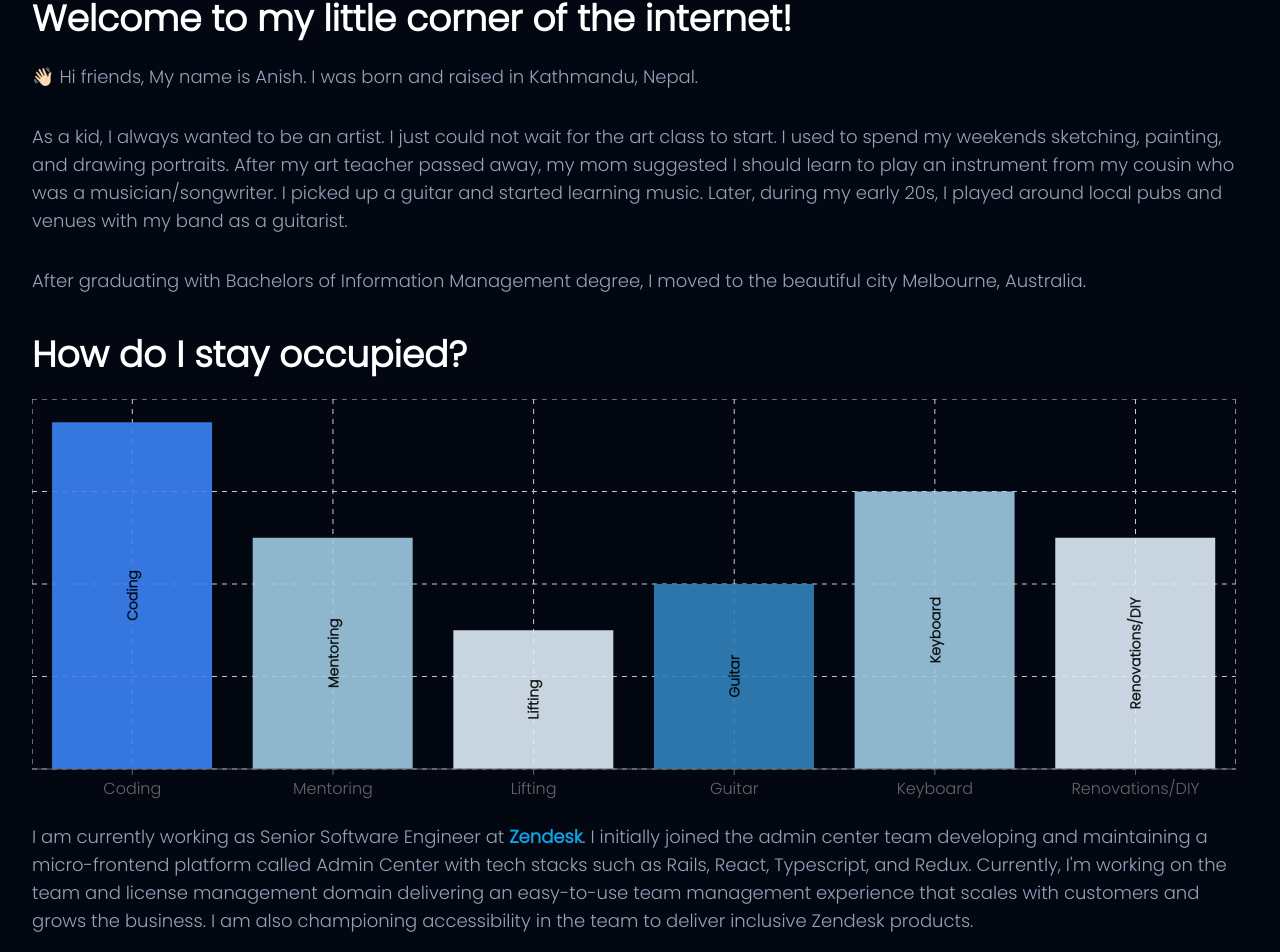
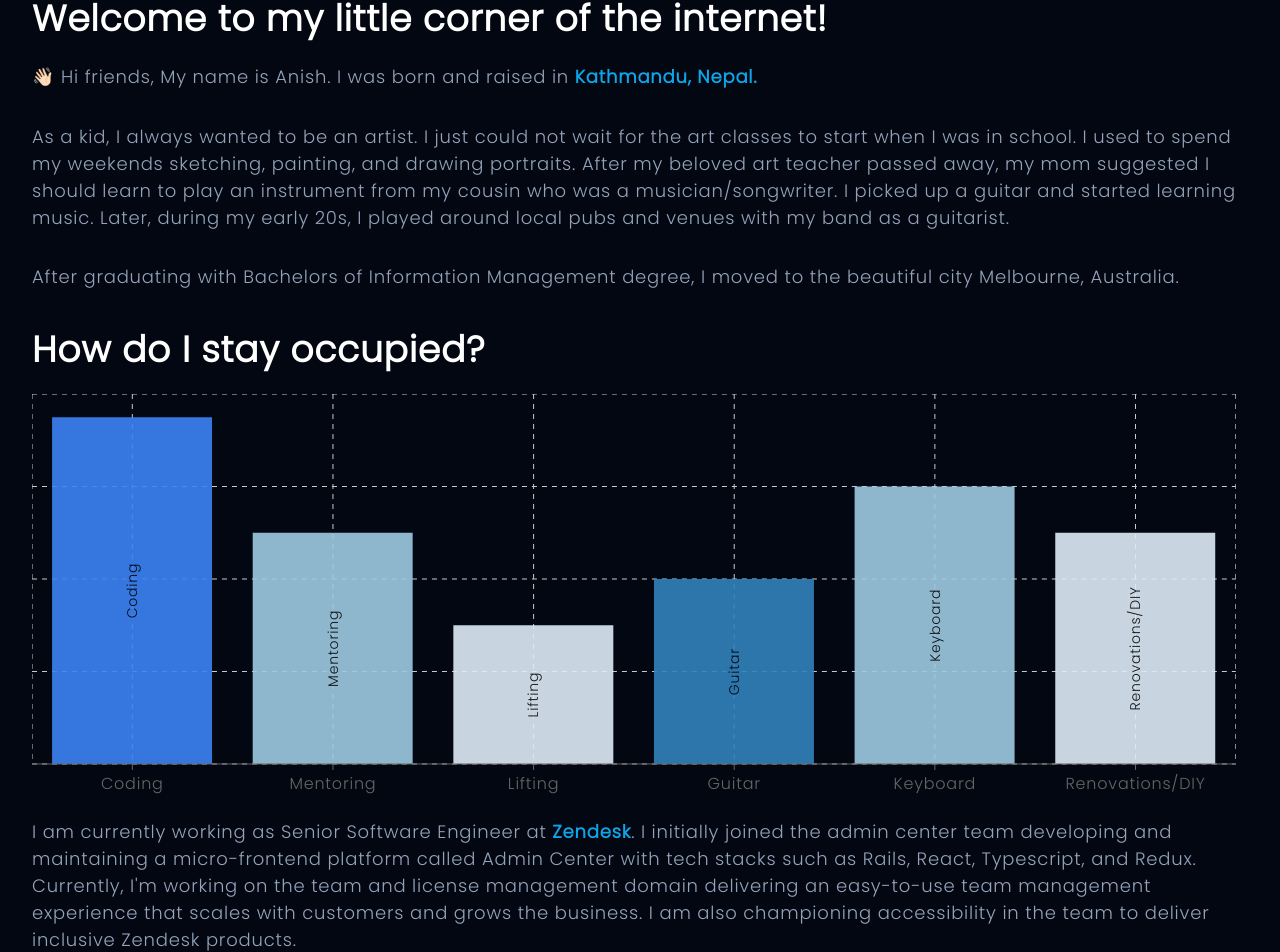
Before and after one commit to ooanishoo/ooanishoo, a Next.js app: page /about in a window 1280 px wide. Shown: the part 199-1151 px from the top of the page. Built offline with nearby package versions, Linux system fonts and the light colour scheme.

Commit message:
style: fix line height and letter spacing

```diff
--- a/src/app/about/page.tsx
+++ b/src/app/about/page.tsx
@@ -1,52 +1,66 @@
 /* eslint-disable react/no-unescaped-entities */
 'use client'
+import Image, { StaticImageData } from 'next/image'
 import { BarGraph } from '../components/BarGraph'
+import deskPic from '../../../public/desk.jpeg'
 
 export default function About() {
   return (
     <div>
+      <section>
         <h2 className="pt-2 text-2xl font-extrabold text-black dark:text-white sm:text-3xl lg:text-4xl">
           {`Welcome to my little corner of the internet!`}
         </h2>
-      <p className="mb-8 mt-6 text-sm text-gray-800 dark:text-slate-400  sm:text-lg">
-        👋🏻 Hi friends, My name is Anish. I was born and raised in Kathmandu,
-        Nepal.
+        <p className="mb-8 mt-6 text-sm text-gray-800  dark:text-slate-400 sm:text-lg">
+          👋🏻 Hi friends, My name is Anish. I was born and raised in{' '}
+          <a
+            href="https://en.wikipedia.org/wiki/Kathmandu"
+            title="Link to Kathmandu wikipedia page"
+            className="font-extrabold text-sky-500 hover:animate-pulse"
+            target="_blank"
+          >
+            Kathmandu, Nepal.
+          </a>
         </p>
-      <p className="mb-8 mt-6 text-sm leading-7 text-gray-800  dark:text-slate-400 sm:text-lg">
-        {`As a kid, I always wanted to be an artist. I just could not wait for the art class to start. I used to spend my weekends sketching, painting, and drawing portraits. After my art teacher passed away, my mom suggested I should learn to play an instrument from my cousin who was a musician/songwriter. I picked up a guitar and started learning music. Later, during my early 20s, I played around local pubs and venues with my band as a guitarist. `}
+        <p className="mb-8 mt-6 text-sm text-gray-800 dark:text-slate-400 sm:text-lg sm:leading-normal md:leading-normal lg:leading-normal xl:leading-normal">
+          {`As a kid, I always wanted to be an artist. I just could not wait for the art classes to start when I was in school. I used to spend my weekends sketching, painting, and drawing portraits. After my beloved art teacher passed away, my mom suggested I should learn to play an instrument from my cousin who was a musician/songwriter. I picked up a guitar and started learning music. Later, during my early 20s, I played around local pubs and venues with my band as a guitarist.`}
         </p>
-      <p className="mb-8 mt-6 text-sm text-gray-800 dark:text-slate-400  sm:text-lg">
+        <p className="mb-8 mt-6 text-sm text-gray-800 dark:text-slate-400 sm:text-lg sm:leading-normal md:leading-normal lg:leading-normal xl:leading-normal">
           {`
         After graduating with Bachelors of Information Management degree, I
         moved to the beautiful city Melbourne, Australia.
         `}
         </p>
+      </section>
+      <section>
         <h2 className="pt-2 text-2xl font-extrabold text-black dark:text-white sm:text-3xl lg:text-4xl">
           How do I stay occupied?
         </h2>
         <BarGraph />
         <div className="mb-8 text-sm text-gray-800 dark:text-slate-400  sm:text-lg lg:mt-6">
-        <p className="mb-8">
+          <p className="mb-8 text-sm text-gray-800 dark:text-slate-400 sm:text-lg sm:leading-normal md:leading-normal lg:leading-normal xl:leading-normal">
             I am currently working as Senior Software Engineer at{' '}
             <a
               href="https://www.linkedin.com/company/zendesk"
               title="Link to Zendesk linked in profile"
               className="font-extrabold text-sky-500 hover:animate-pulse"
+              target="_blank"
             >
               Zendesk
             </a>
-          . I initially joined the admin center team developing and maintaining
-          a micro-frontend platform called Admin Center with tech stacks such as
-          Rails, React, Typescript, and Redux. Currently, I'm working on the
-          team and license management domain delivering an easy-to-use team
-          management experience that scales with customers and grows the
-          business. I am also championing accessibility in the team to deliver
-          inclusive Zendesk products.
+            . I initially joined the admin center team developing and
+            maintaining a micro-frontend platform called Admin Center with tech
+            stacks such as Rails, React, Typescript, and Redux. Currently, I'm
+            working on the team and license management domain delivering an
+            easy-to-use team management experience that scales with customers
+            and grows the business. I am also championing accessibility in the
+            team to deliver inclusive Zendesk products.
           </p>
-        <p>
+          <p className="mb-8 text-sm text-gray-800 dark:text-slate-400 sm:text-lg sm:leading-normal md:leading-normal lg:leading-normal xl:leading-normal">
             {`I fill up the rest of my time freelancing as a mentor, doing renovation projects around the house with my lovely wife. I love lifting weights and working out. Last year, I started learning the keyboard and I am enjoying it! One of my goals is to walk into a public place and play a Coldplay song on the piano seemingly.`}
           </p>
         </div>
+      </section>
     </div>
   )
 }
--- a/src/app/components/BarGraph.tsx
+++ b/src/app/components/BarGraph.tsx
@@ -81,7 +81,6 @@ export const BarGraph = () => {
             angle={270}
             fill="black"
             fontSize={14}
-            fontWeight={'bold'}
           />
           {data.map((entry, index) => (
             <Cell key={index} fill={entry.color} fillOpacity={'0.90'} />
--- a/src/app/layout.tsx
+++ b/src/app/layout.tsx
@@ -1,9 +1,10 @@
 import { Nav } from './components/Nav'
 import './globals.css'
-import { Poppins } from 'next/font/google'
+import { Poppins, Inter } from 'next/font/google'
 import Providers from './components/Providers'
 
 const poppins = Poppins({ subsets: ['latin'], weight: '300' })
+const inter = Inter({ subsets: ['latin'], weight: '300' })
 
 export const metadata = {
   title: 'Anish Maharjan',
@@ -18,7 +19,7 @@ export default function RootLayout({
   return (
     <html lang="en" className="dark" suppressHydrationWarning={true}>
       <body
-        className={`overflow-x-hidden ${poppins.className} mx-auto text-slate-500 lg:container dark:bg-gray-950 dark:text-slate-400`}
+        className={`tracking-wider ${poppins.className} mx-auto  text-slate-500 lg:container dark:bg-gray-950 dark:text-slate-400 `}
       >
         <Providers>
           <header className="w-full text-sm font-semibold">
--- a/src/app/page.tsx
+++ b/src/app/page.tsx
@@ -16,7 +16,7 @@ export default function Home() {
         />
         <div className="flex-auto">
           <h2 className="mb-10 pt-2 text-2xl font-extrabold text-black dark:text-white sm:text-3xl lg:text-4xl">{`Hi, I'm Anish. Nice to meet you!`}</h2>
-          <p className="mt-6 text-sm font-light text-gray-500 dark:text-slate-500 sm:mt-10 sm:text-lg lg:text-2xl  xl:max-w-3xl xl:text-4xl">
+          <p className="mt-6 text-sm text-gray-500 dark:text-slate-500 sm:mt-10 sm:text-lg sm:leading-8  md:leading-9 lg:text-2xl lg:leading-10 xl:max-w-3xl xl:text-4xl xl:leading-normal">
             {`I'm a Software Engineer based in Melbourne. I love to design and write clean codes. I'm passionate about building useable products that solve real customer problems.`}
           </p>
           <p className="group mt-6 py-2 text-sm font-bold text-slate-900 transition duration-300  dark:text-slate-200  sm:text-lg lg:mt-10 lg:text-xl">
@@ -30,10 +30,10 @@ export default function Home() {
         <h2 className="mb-10 pt-2 text-2xl font-extrabold text-black dark:text-white sm:text-3xl lg:mt-16 lg:text-4xl">
           How do I spend my time?
         </h2>
-        <p className="mt-6 text-sm font-light text-gray-500 dark:text-slate-500 sm:mt-10 sm:text-lg   lg:text-2xl xl:text-4xl">
+        <p className="mt-6 text-sm text-gray-500 dark:text-slate-500 sm:mt-10 sm:text-lg   sm:leading-8 md:leading-9  lg:text-2xl  lg:leading-10 xl:text-4xl xl:leading-normal">
           {`Here is a quick overview of what I'm currently up to these days.`}
         </p>
-        <p className="group mt-6 py-2 text-sm font-bold text-slate-900 transition duration-300  dark:text-slate-200  sm:text-lg lg:mt-10 lg:text-xl">
+        <p className="group mt-6 py-2 text-sm font-bold text-slate-900 transition duration-300  dark:text-slate-200  sm:text-lg lg:mt-10 lg:text-xl ">
           <Link href="/about">See a day in my life</Link>
           <span className="block h-0.5 max-w-0 bg-sky-600 transition-all duration-500 group-hover:max-w-[84px]" />
         </p>
@@ -43,7 +43,7 @@ export default function Home() {
           <h2 className="mb-10 pt-2 text-2xl font-extrabold text-black dark:text-white sm:text-3xl lg:text-4xl">
             Curious to checkout my toolbox?
           </h2>
-          <p className="mb-8 mt-6 text-sm font-light text-gray-500  dark:text-slate-500 sm:text-lg lg:text-2xl xl:text-3xl">
+          <p className="mb-8 mt-6 text-sm text-gray-500  dark:text-slate-500 sm:text-lg sm:leading-8 md:leading-9  lg:text-2xl  lg:leading-10 xl:text-3xl xl:leading-normal">
             {` I maintain an up-to-date "uses" page that lists all the things I
             use.`}
           </p>
```
Lines whose indentation alone changed are shown as unchanged.
